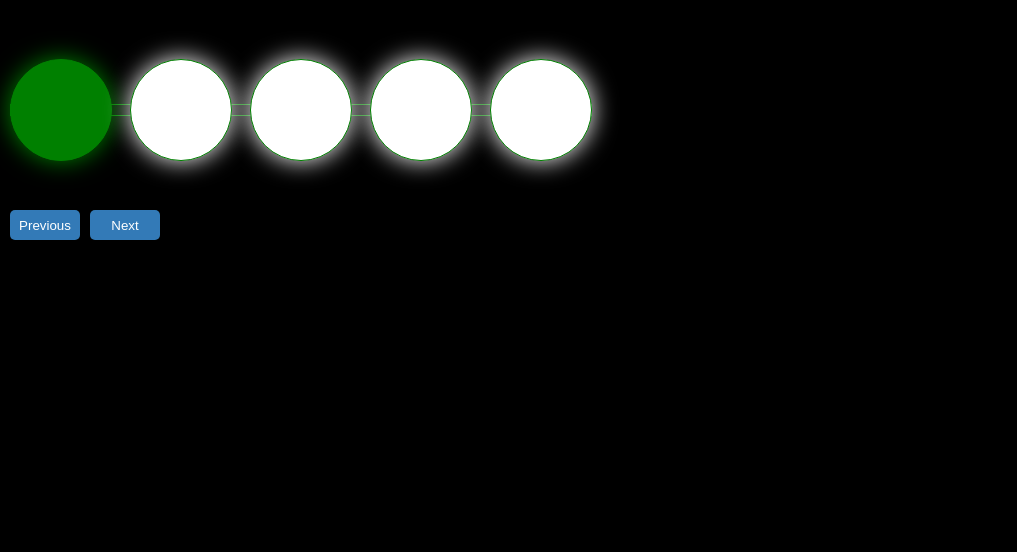
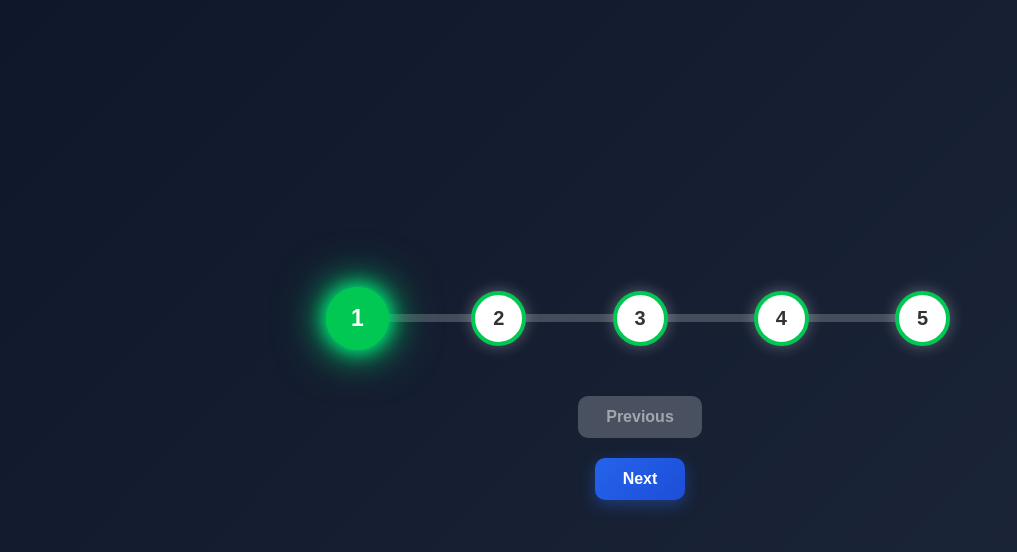
Before and after one commit to acciojob/progress-bar-shankarvallu2005, a website: page main.html in a window 1280 px wide. Shown: the whole page, without its empty margins (0-1017 px from the left). Drawn offline with Linux system fonts and the light colour scheme.

Commit message:
created a submission

```diff
--- a/script.js
+++ b/script.js
@@ -1,124 +1,90 @@
-        const body = document.querySelector("body");
-        body.style.padding = "10px";
-        body.style.margin = 0;
-        body.style.backgroundColor = "black";
+const body = document.body;
+body.style.padding = "20px";
+body.style.margin = "0";
 
-        let count = 1;
+let currentStep = 1;
+const totalSteps = 5;
 
-        createContainer()
-        function createContainer(){
+createUI();
+
+function createUI() {
     const container = document.createElement("div");
-            container.style.height = "200px";
-            container.style.width = "580px";
-            container.style.display = "flex";
-            container.style.justifyContent = "start"
-            container.style.alignItems = "center";
-            container.style.gap = "18px";
-            container.style.flexWrap = "wrap";
-            container.style.position = "relative"
-            body.appendChild(container)
-            createCircles(container, 5)
-            createProgressBar(container)
-            pbTracker(container)
-            buttons()
-            defaultStart()
+    container.id = "container";
+    body.appendChild(container);
+
+    // Progress Bar
+    const progress = document.createElement("div");
+    progress.id = "progress";
+    container.appendChild(progress);
+
+    // Tracker
+    const tracker = document.createElement("div");
+    tracker.id = "tracker";
+    progress.appendChild(tracker);
+
+    // Circles
+    for (let i = 1; i <= totalSteps; i++) {
+        const circle = document.createElement("div");
+        circle.id = `circle-${i}`;
+        circle.classList.add("circle");
+
+        if (i === 1) {
+            circle.classList.add("active");
         }
 
-        function createCircles(container, circleCount){
-            for(let i = 0; i< circleCount; i++){
-                const circle = document.createElement("div");
-                circle.style.height = "100px";
-                circle.style.width = "100px";
-                circle.style.borderRadius = "50%";
-                circle.style.border = "1px solid green";
-                circle.style.position = "absolute";
-                circle.id = `circle${i+1}`;
-                circle.style.left = `${i * 120}px`;
-                circle.style.backgroundColor = "white";
-                circle.style.boxShadow = "0 0 25px white"
-                circle.style.zIndex = "1";
-                container.appendChild(circle)
+        container.appendChild(circle);
+    }
+
+    // Buttons
+    const previousBtn = document.createElement("button");
+    previousBtn.textContent = "Previous";
+    previousBtn.id = "prev";
+    previousBtn.disabled = true;
+
+    const nextBtn = document.createElement("button");
+    nextBtn.textContent = "Next";
+    nextBtn.id = "next";
+
+    body.append(previousBtn, nextBtn);
+
+    previousBtn.addEventListener("click", previousStep);
+    nextBtn.addEventListener("click", nextStep);
+
+    updateProgress();
+}
+
+function nextStep() {
+    if (currentStep < totalSteps) {
+        currentStep++;
+        updateProgress();
     }
 }
-        function defaultStart(){
-            circle1.style.backgroundColor = "green";
-            circle1.style.boxShadow = "0 0 25px green";
+
+function previousStep() {
+    if (currentStep > 1) {
+        currentStep--;
+        updateProgress();
+    }
 }
 
-        function createProgressBar(container){
-            const pb = document.createElement("div");
-            pb.style.height = "10px"
-            pb.style.width = "580px"
-            pb.style.border = "1px solid green";
-            pb.style.position = "absolute";
-            container.appendChild(pb)
+function updateProgress() {
+    // Update circles
+    for (let i = 1; i <= totalSteps; i++) {
+        const circle = document.getElementById(`circle-${i}`);
+
+        if (i <= currentStep) {
+            circle.classList.add("active");
+        } else {
+            circle.classList.remove("active");
+        }
+		circle.textContent = i;
     }
 
-        function pbTracker(container){
-            const tracker = document.createElement("div")
-            tracker.style.height = "10px"
-            tracker.style.width = "100px"
-            tracker.style.backgroundColor = "green";
-            tracker.id = "tracker";
+    // Update tracker
+    const tracker = document.getElementById("tracker");
+    tracker.style.width = `${((currentStep - 1) / (totalSteps - 1)) * 100}%`;
 
-            container.appendChild(tracker);
+    // Update buttons
+    document.getElementById("prev").disabled = currentStep === 1;
+    document.getElementById("next").disabled = currentStep === totalSteps;
 }
-
-
-        function buttons(){
-            const preBtn = document.createElement("button");
-            preBtn.style.backgroundColor = "#337ab7";
-            preBtn.style.height = "30px";
-            preBtn.style.width = "70px";
-            preBtn.style.borderRadius = "5px";
-            preBtn.style.border = "0px";
-            preBtn.style.color = "white"
-            preBtn.textContent = "Previous";
-            preBtn.style.marginRight = "10px";
-            body.appendChild(preBtn);
-
-            const nextBtn = document.createElement("button");
-            nextBtn.style.backgroundColor = "#337ab7";
-            nextBtn.style.height = "30px";
-            nextBtn.style.width = "70px";
-            nextBtn.style.borderRadius = "5px";
-            nextBtn.style.border = "0px";
-            nextBtn.style.color = "white"
-            nextBtn.textContent = "Next";
-            nextBtn.style.marginRight = "10px";
-            body.appendChild(nextBtn);
-
-
-            const tracker = document.getElementById("tracker")
-            nextBtn.addEventListener("click", (e)=>{
-                count ++
-                tracker.style.width = `${120*(count-1)}px`;
-                console.log(count)
-                if(count > 5){
-                    alert("Max progress reached")
-                    count = 5
-                }
-                console.log(count,'count circle')
-                let circleId = document.getElementById(`circle${count}`);
-                circleId.style.backgroundColor = "green";
-                circleId.style.transition = "background 2s ease-in";
-                circleId.style.boxShadow = "0 0 25px green"
-                tracker.style.transition = "width 1s ease";
-            })
-            preBtn.addEventListener("click", (e)=>{
-                if(count < 0){
-                    alert("click next");
-                    count = 1
-                }
-                let circleId = document.getElementById(`circle${count}`);
-                circleId.style.backgroundColor = "grey";
-                circleId.style.boxShadow = "0 0 25px white"
-                circleId.style.backgroundColor = "white"
-                circleId.style.transition = "background 2s ease-out";
-                tracker.style.transition = "width 1s ease-out";
-                count --
-                tracker.style.width = `${120*(count-1)}px`;
-                console.log(count)
-                defaultStart()
-            })
-        }
--- a/styles.css
+++ b/styles.css
@@ -1 +1,107 @@
-/*  your css code here. If applicable */
+* {
+    margin: 0;
+    padding: 0;
+    box-sizing: border-box;
+}
+
+body {
+    font-family: Arial, Helvetica, sans-serif;
+    background: linear-gradient(135deg, #0f172a, #1e293b);
+    display: flex;
+    flex-direction: column;
+    align-items: center;
+    justify-content: center;
+    height: 100vh;
+}
+
+#container {
+    width: 620px;
+    position: relative;
+    display: flex;
+    justify-content: space-between;
+    align-items: center;
+    margin-bottom: 40px;
+}
+
+/* Progress Background */
+#progress {
+    position: absolute;
+    top: 50%;
+    left: 0;
+    width: 100%;
+    height: 8px;
+    transform: translateY(-50%);
+    background: rgba(255,255,255,0.2);
+    border-radius: 10px;
+    overflow: hidden;
+    z-index: 0;
+}
+
+/* Progress Fill */
+#tracker {
+    width: 0%;
+    height: 100%;
+    background: linear-gradient(90deg,#00e676,#00c853);
+    border-radius: 10px;
+    transition: width .4s ease;
+}
+
+/* Circles */
+.circle {
+    width: 55px;
+    height: 55px;
+    border-radius: 50%;
+    background: white;
+    border: 4px solid #00c853;
+    display: flex;
+    justify-content: center;
+    align-items: center;
+    font-size: 20px;
+    font-weight: bold;
+    color: #333;
+    z-index: 2;
+    transition: .35s;
+    box-shadow: 0 0 15px rgba(255,255,255,.3);
+}
+
+/* Active Circle */
+.circle.active {
+    background: #00c853;
+    color: white;
+    transform: scale(1.15);
+    box-shadow:
+        0 0 15px #00e676,
+        0 0 30px #00e676,
+        0 0 45px rgba(0,230,118,.5);
+}
+
+/* Buttons */
+button {
+    padding: 12px 28px;
+    margin: 10px;
+    border: none;
+    border-radius: 10px;
+    background: linear-gradient(135deg,#2563eb,#1d4ed8);
+    color: white;
+    font-size: 16px;
+    font-weight: bold;
+    cursor: pointer;
+    transition: .25s;
+    box-shadow: 0 5px 15px rgba(37,99,235,.4);
+}
+
+button:hover:not(:disabled) {
+    transform: translateY(-3px);
+    box-shadow: 0 10px 20px rgba(37,99,235,.5);
+}
+
+button:active:not(:disabled) {
+    transform: scale(.96);
+}
+
+button:disabled {
+    background: #6b7280;
+    cursor: not-allowed;
+    opacity: .6;
+    box-shadow: none;
+}
```
Lines whose indentation alone changed are shown as unchanged.
